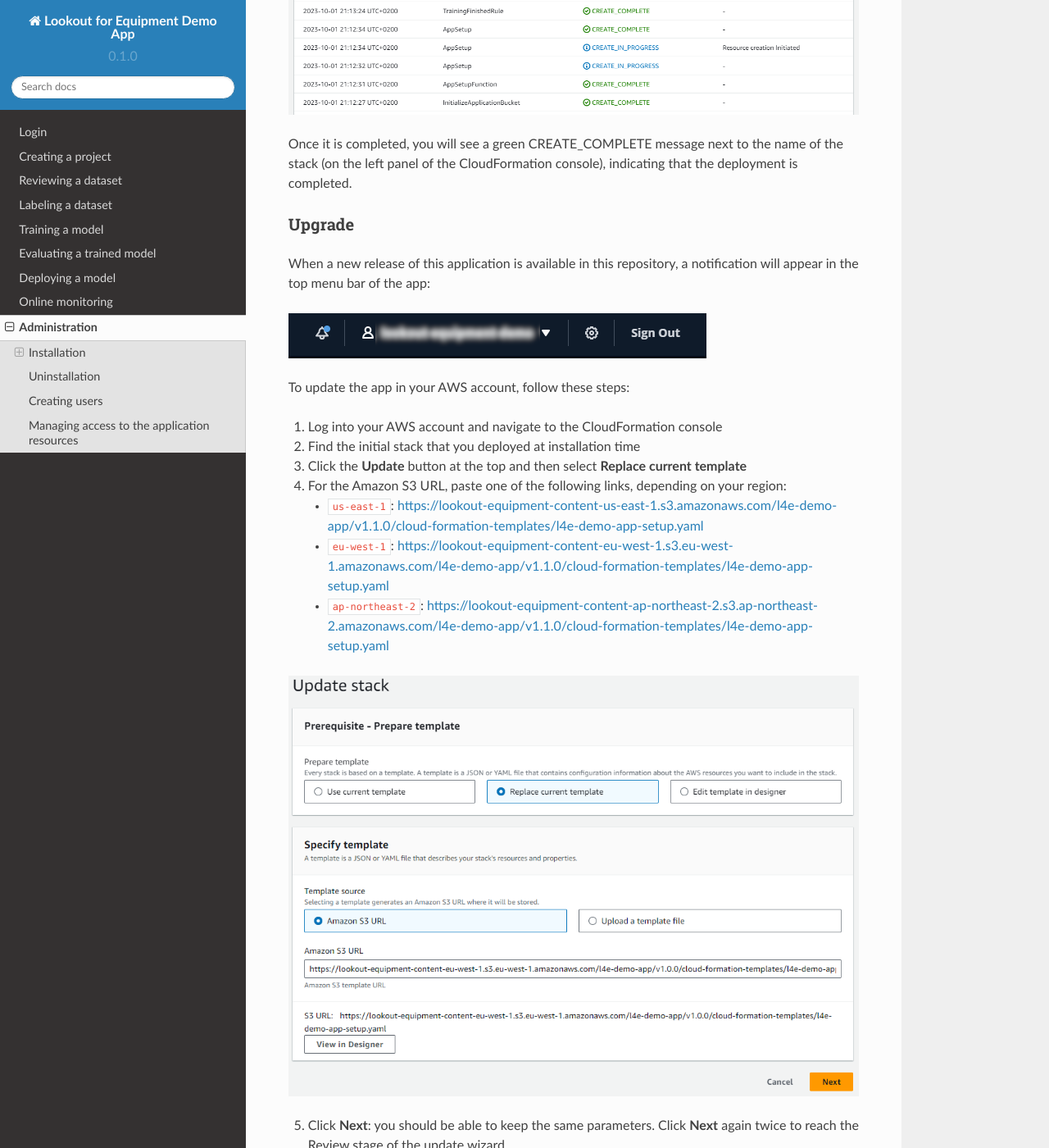
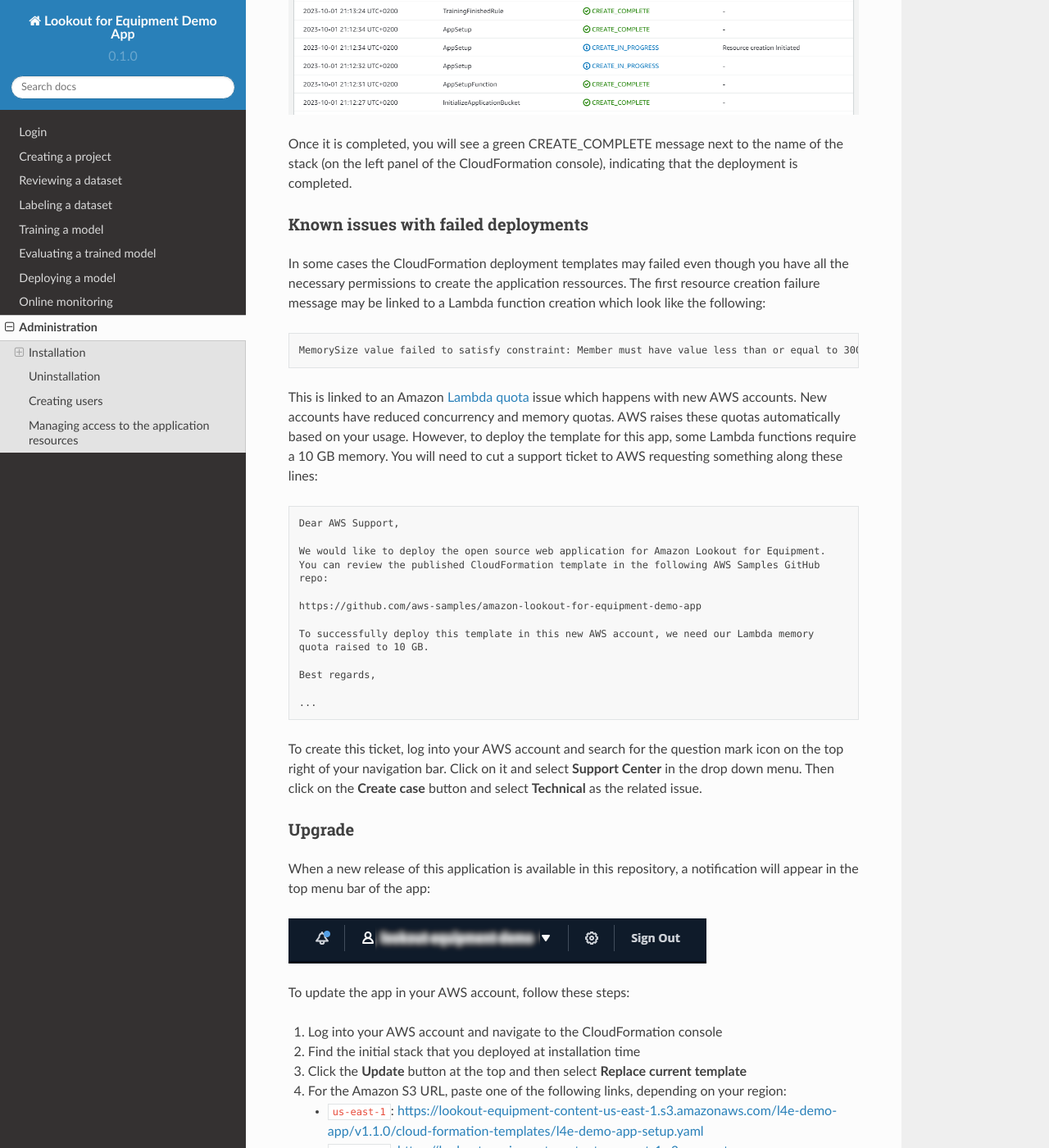
Before and after one commit to aws-samples/amazon-lookout-for-equipment-demo-app, a Sphinx documentation site: the page built from docs/source/administration.rst, in a window 1280 px wide and 1400 px high, scrolled down 3087 px. Shown: the whole window at 82% size. Built offline with Sphinx 7.4.7 and the Read the Docs theme 2.0.0, drawn with Linux system fonts in a browser that asks for light colours.

Commit message:
Added known Lambda quota issue with failed CFT deployment

```diff
--- a/docs/source/administration.rst
+++ b/docs/source/administration.rst
@@ -75,6 +75,46 @@
 Once it is completed, you will see a green CREATE_COMPLETE message next to the name
 of the stack (on the left panel of the CloudFormation console), indicating that the
 deployment is completed.
+
+Known issues with failed deployments
+^^^^^^^^^^^^^^^^^^^^^^^^^^^^^^^^^^^^
+
+In some cases the CloudFormation deployment templates may failed even though you have
+all the necessary permissions to create the application ressources. The first resource
+creation failure message may be linked to a Lambda function creation which look like
+the following:
+
+.. code-block:: text
+
+    MemorySize value failed to satisfy constraint: Member must have value less than or equal to 3008
+
+This is linked to an Amazon `Lambda quota`_ issue which happens with new AWS accounts.
+New accounts have reduced concurrency and memory quotas. AWS raises these quotas automatically
+based on your usage. However, to deploy the template for this app, some Lambda functions
+require a 10 GB memory. You will need to cut a support ticket to AWS requesting something
+along these lines:
+
+.. code-block:: text
+
+    Dear AWS Support,
+
+    We would like to deploy the open source web application for Amazon Lookout for Equipment.
+    You can review the published CloudFormation template in the following AWS Samples GitHub
+    repo:
+
+    https://github.com/aws-samples/amazon-lookout-for-equipment-demo-app
+
+    To successfully deploy this template in this new AWS account, we need our Lambda memory
+    quota raised to 10 GB.
+
+    Best regards,
+
+    ...
+
+To create this ticket, log into your AWS account and search for the question mark icon
+on the top right of your navigation bar. Click on it and select **Support Center** in the
+drop down menu. Then click on the **Create case** button and select **Technical** as the
+related issue.
 
 Upgrade
 ^^^^^^^
@@ -183,3 +223,4 @@
 .. _us-east-1: https://us-east-1.console.aws.amazon.com/cloudformation/home?region=us-east-1#/stacks/new?stackName=LookoutEquipmentApp&templateURL=https://lookout-equipment-content-us-east-1.s3.amazonaws.com/l4e-demo-app/v1.1.0/cloud-formation-templates/l4e-demo-app-setup.yaml
 .. _eu-west-1: https://eu-west-1.console.aws.amazon.com/cloudformation/home?region=eu-west-1#/stacks/new?stackName=LookoutEquipmentApp&templateURL=https://lookout-equipment-content-eu-west-1.s3.eu-west-1.amazonaws.com/l4e-demo-app/v1.1.0/cloud-formation-templates/l4e-demo-app-setup.yaml
 .. _ap-northeast-2: https://ap-northeast-2.console.aws.amazon.com/cloudformation/home?region=ap-northeast-2#/stacks/new?stackName=LookoutEquipmentApp&templateURL=https://lookout-equipment-content-ap-northeast-2.s3.ap-northeast-2.amazonaws.com/l4e-demo-app/v1.1.0/cloud-formation-templates/l4e-demo-app-setup.yaml
+.. _Lambda quota: https://docs.aws.amazon.com/lambda/latest/dg/gettingstarted-limits.html
```
